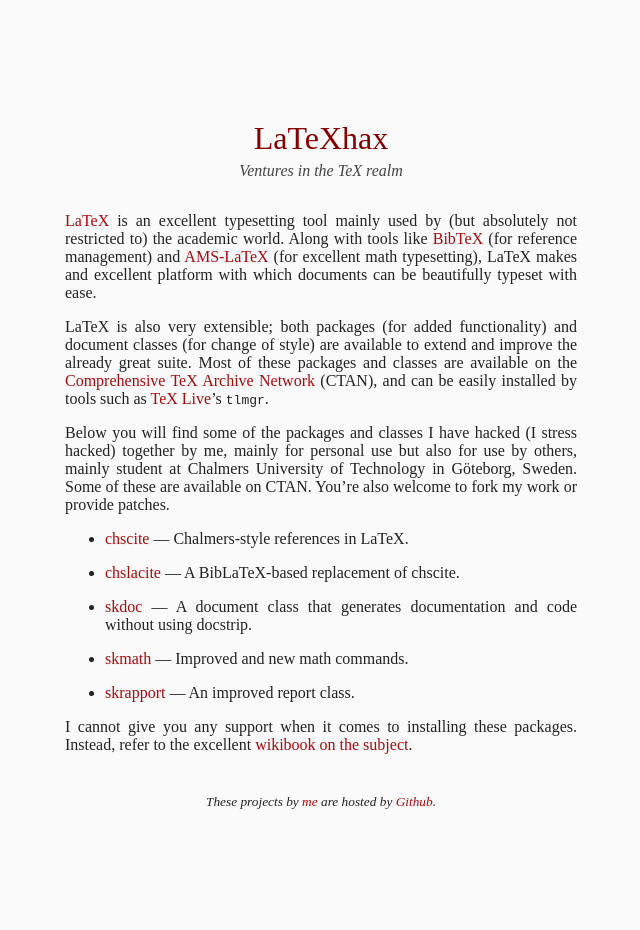
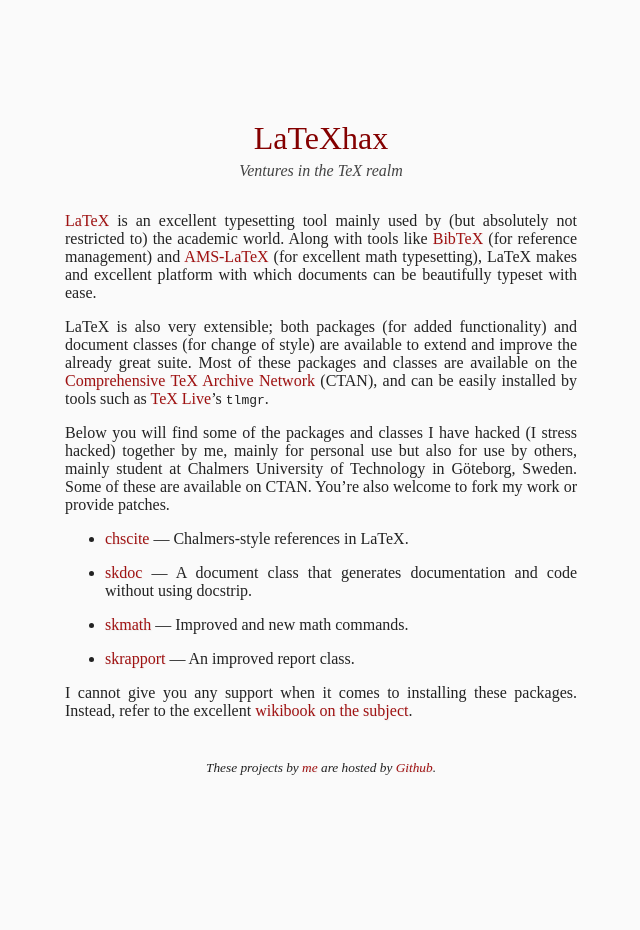
Before and after one commit to urdh/blog, a Jekyll site: the page latexhax.html, which Jekyll copies as it is, in a window 1280 px wide. Shown: the whole page, without its empty margins (319-959 px from the left). Built offline with Jekyll 4.4.1, drawn with Linux system fonts in a browser that asks for light colours; some web fonts are replaced; after the commit the page ends 900 px from its top, so only the background shows below that.

Commit message:
Remove link to chslacite

```diff
--- a/latexhax.html
+++ b/latexhax.html
@@ -17,7 +17,6 @@
     <p>Below you will find some of the packages and classes I have hacked (I stress hacked) together by me, mainly for personal use but also for use by others, mainly student at Chalmers University of Technology in Göteborg, Sweden. Some of these are available on CTAN. You&rsquo;re also welcome to fork my work or provide patches.</p>
     <ul>
         <li><p><a href="http://urdh.github.com/chscite/">chscite</a> — Chalmers-style references in LaTeX.</p></li>
-        <li><p><a href="http://urdh.github.com/chslacite/">chslacite</a> — A BibLaTeX-based replacement of chscite.</p></li>
         <li><p><a href="http://urdh.github.com/skmath/">skdoc</a> — A document class that generates documentation and code without using docstrip.</p></li>
         <li><p><a href="http://urdh.github.com/skmath/">skmath</a> — Improved and new math commands.</p></li>
         <li><p><a href="http://urdh.github.com/skrapport/">skrapport</a> — An improved report class.</p></li>
```
